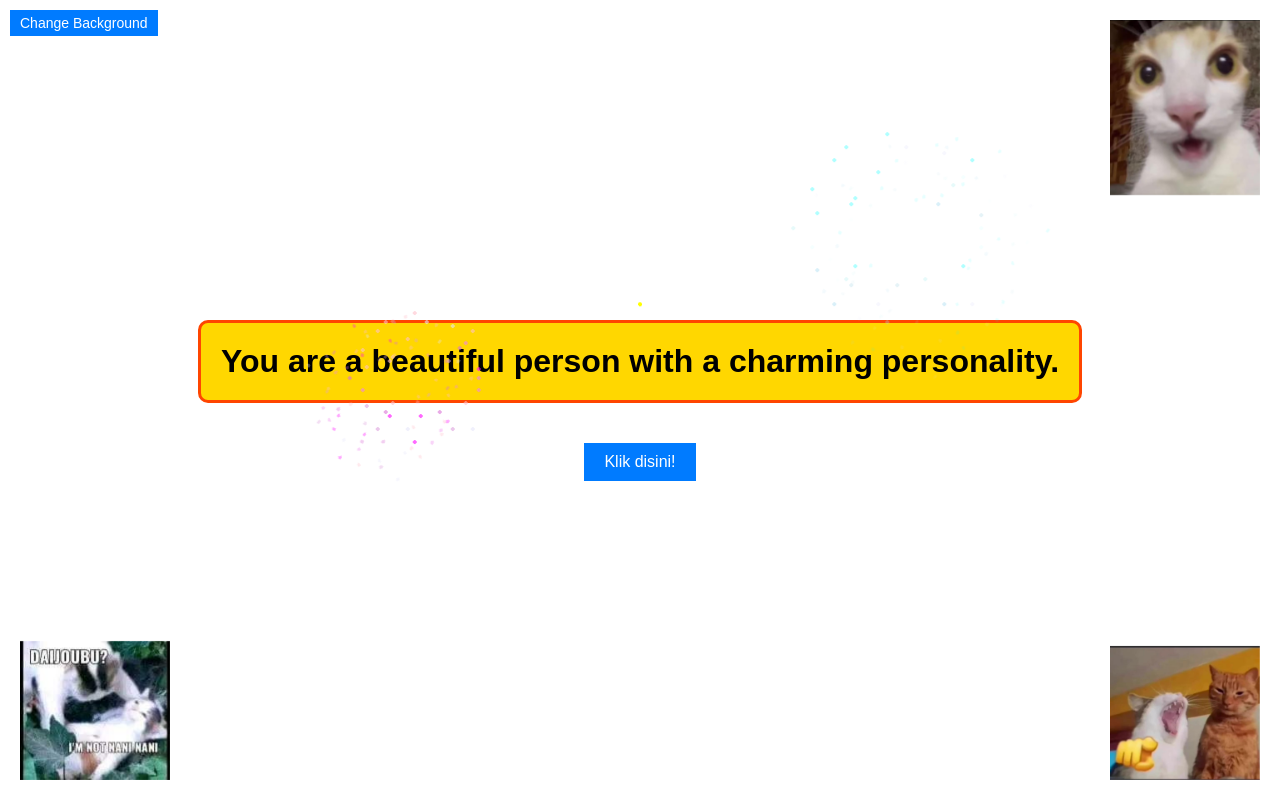
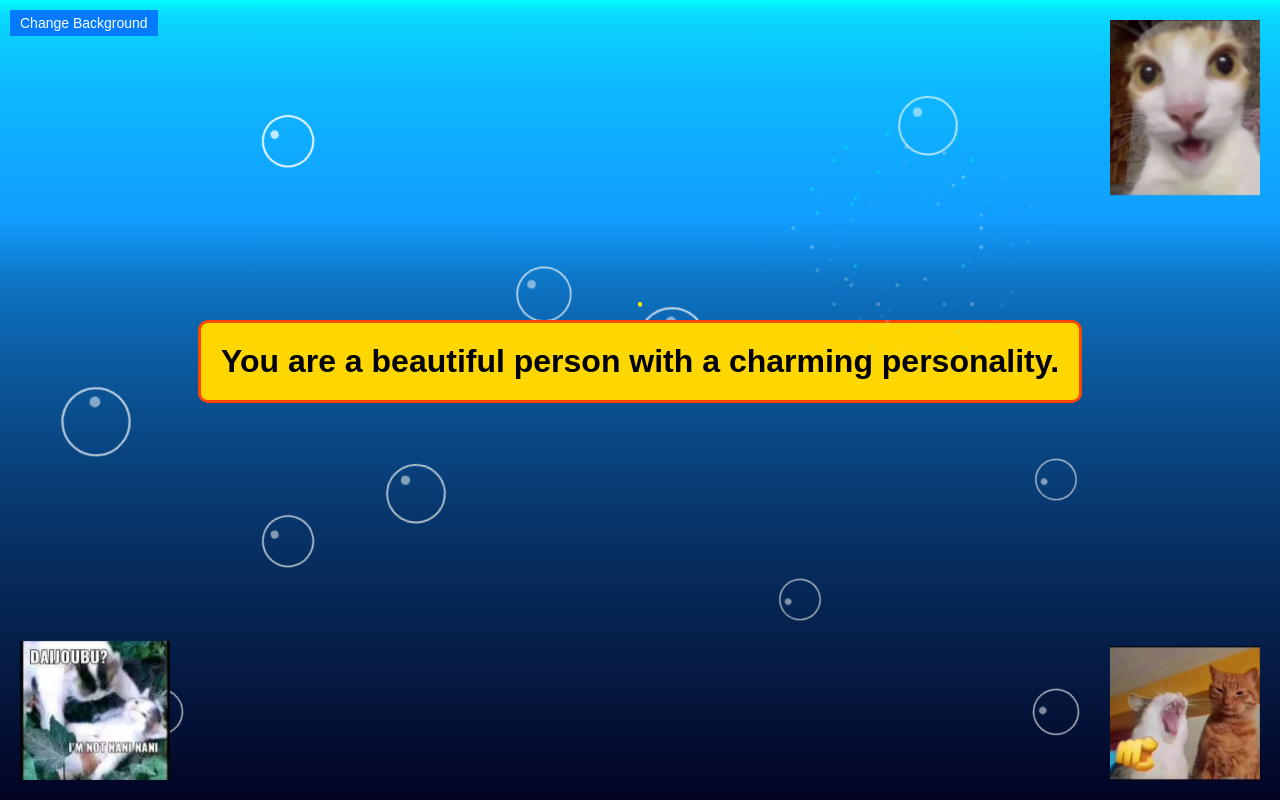
Before and after one commit to dimyadi1123/waduh, a plain HTML site: page index.html in a window 1280 px wide. Drawn offline with Linux system fonts and the light colour scheme.

Commit message:
background

```diff
--- a/index.html
+++ b/index.html
@@ -341,9 +341,139 @@
         top: 60%;
         animation-delay: -0.4s;
       }
+      * {
+        margin: 0;
+        padding: 0;
+      }
+      .wrapper {
+        height: 100%;
+        width: 100%;
+        background: linear-gradient(180deg, #04fafd, 5%, #119dff, 50%, #030423);
+        position: absolute;
+      }
+
+      .wrapper div {
+        height: 60px;
+        width: 60px;
+        border: 2px solid rgba(255, 255, 255, 0.7);
+        border-radius: 50px;
+        position: absolute;
+        top: 10%;
+        left: 10%;
+        animation: 4s linear infinite;
+      }
+      div .dot {
+        height: 10px;
+        width: 10px;
+        border-radius: 50px;
+        background: rgba(255, 255, 255, 0.5);
+        position: absolute;
+        top: 20%;
+        right: 20%;
+      }
+      .wrapper div:nth-child(1) {
+        top: 20%;
+        left: 20%;
+        animation: animate 8s linear infinite;
+      }
+      .wrapper div:nth-child(2) {
+        top: 60%;
+        left: 80%;
+        animation: animate 10s linear infinite;
+      }
+      .wrapper div:nth-child(3) {
+        top: 40%;
+        left: 40%;
+        animation: animate 3s linear infinite;
+      }
+      .wrapper div:nth-child(4) {
+        top: 66%;
+        left: 30%;
+        animation: animate 7s linear infinite;
+      }
+      .wrapper div:nth-child(5) {
+        top: 90%;
+        left: 10%;
+        animation: animate 9s linear infinite;
+      }
+      .wrapper div:nth-child(6) {
+        top: 30%;
+        left: 60%;
+        animation: animate 5s linear infinite;
+      }
+      .wrapper div:nth-child(7) {
+        top: 70%;
+        left: 20%;
+        animation: animate 8s linear infinite;
+      }
+      .wrapper div:nth-child(8) {
+        top: 75%;
+        left: 60%;
+        animation: animate 10s linear infinite;
+      }
+      .wrapper div:nth-child(9) {
+        top: 50%;
+        left: 50%;
+        animation: animate 6s linear infinite;
+      }
+      .wrapper div:nth-child(10) {
+        top: 45%;
+        left: 20%;
+        animation: animate 10s linear infinite;
+      }
+      .wrapper div:nth-child(11) {
+        top: 10%;
+        left: 90%;
+        animation: animate 9s linear infinite;
+      }
+      .wrapper div:nth-child(12) {
+        top: 20%;
+        left: 70%;
+        animation: animate 7s linear infinite;
+      }
+      .wrapper div:nth-child(13) {
+        top: 20%;
+        left: 20%;
+        animation: animate 8s linear infinite;
+      }
+      .wrapper div:nth-child(14) {
+        top: 60%;
+        left: 5%;
+        animation: animate 6s linear infinite;
+      }
+      .wrapper div:nth-child(15) {
+        top: 90%;
+        left: 80%;
+        animation: animate 9s linear infinite;
+      }
+      @keyframes animate {
+        0% {
+          transform: scale(0) translateY(0) rotate(70deg);
+        }
+        100% {
+          transform: scale(1.3) translateY(-100px) rotate(360deg);
+        }
+      }
     </style>
   </head>
   <body>
+    <div class="wrapper">
+      <div><span class="dot"></span></div>
+      <div><span class="dot"></span></div>
+      <div><span class="dot"></span></div>
+      <div><span class="dot"></span></div>
+      <div><span class="dot"></span></div>
+      <div><span class="dot"></span></div>
+      <div><span class="dot"></span></div>
+      <div><span class="dot"></span></div>
+      <div><span class="dot"></span></div>
+      <div><span class="dot"></span></div>
+      <div><span class="dot"></span></div>
+      <div><span class="dot"></span></div>
+      <div><span class="dot"></span></div>
+      <div><span class="dot"></span></div>
+      <div><span class="dot"></span></div>
+    </div>
     <div class="message-container">
       <div id="message">
         You are a beautiful person with a charming personality.
@@ -376,7 +506,7 @@
 
     <!-- Kotak notifikasi (awalnya disembunyikan) -->
     <div id="notification-box" class="notification-box">
-      <span>Keep On Spirit, Mbak🔥</span>
+      <span>Keep On Spirit, Kaa🔥</span>
       <div id="notification-buttons">
         <button class="notification-button" id="iyaButton">Iya</button>
         <button class="notification-button" id="tidakButton">Tidak</button>
```
